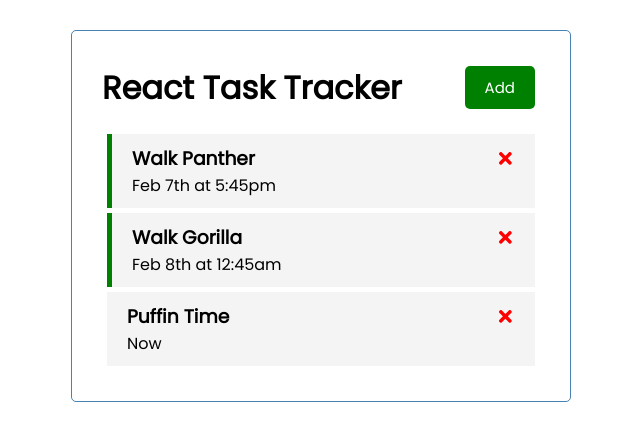
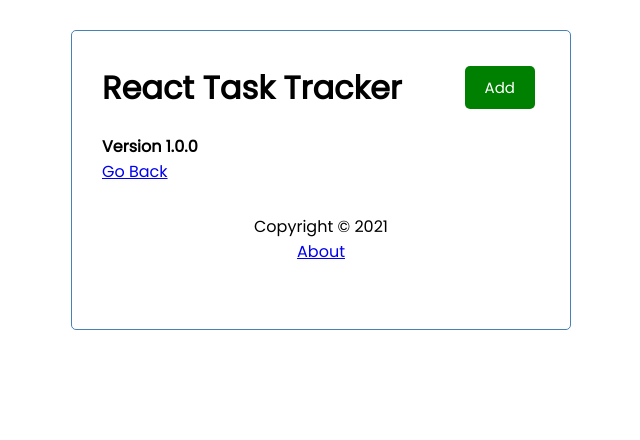
Before and after one commit to JLoweDev/react-task-tracker, a React (Create React App) app: page /about in a window 1280 px wide. Shown: the top 440 px of the page, without its empty margins (319-959 px from the left). Built offline with nearby package versions, Linux system fonts and the light colour scheme; data requests are answered from the project's data file.

Commit message:
react router dom add d to replace a tag with Link

```diff
--- a/src/App.js
+++ b/src/App.js
@@ -1,7 +1,10 @@
 import { useState, useEffect } from 'react'
+import { BrowserRouter as Router, Route } from 'react-router-dom'
 import Header from './components/Header'
 import Tasks from './components/Tasks'
-import AddTask from "./components/AddTask";
+import AddTask from "./components/AddTask"
+import Footer from "./components/Footer"
+import About from "./components/About"
 
 function App() {
   const [showAddTask, setShowAddTask] = useState(false)
@@ -80,11 +83,19 @@
   }
 
   return (
-    <div className="container">
-      <Header title='React Task Tracker' onAdd={() => setShowAddTask(!showAddTask)} showAdd={showAddTask} />
-      {showAddTask && <AddTask onAdd={addTask} />}
-      {tasks.length > 0 ? <Tasks tasks={tasks} onDelete={deleteTask} onToggle={toggleReminder} /> : 'No Tasks'}
-    </div>
+    <Router>
+      <div className="container">
+        <Header title='React Task Tracker' onAdd={() => setShowAddTask(!showAddTask)} showAdd={showAddTask} />
+        <Route path='/' exact render={(props) => (
+          <>
+            {showAddTask && <AddTask onAdd={addTask} />}
+            {tasks.length > 0 ? <Tasks tasks={tasks} onDelete={deleteTask} onToggle={toggleReminder} /> : 'No Tasks'}
+          </>
+        )} />
+        <Route path='/about' component={About} />
+        <Footer />
+      </div>
+    </Router>
   );
 }
 
--- /dev/null
+++ b/src/components/About.js
@@ -0,0 +1,12 @@
+import { Link } from 'react-router-dom'
+
+const About = () => {
+    return (
+        <div>
+            <h4>Version 1.0.0</h4>
+            <Link to="/">Go Back</Link>
+        </div>
+    )
+}
+
+export default About
--- /dev/null
+++ b/src/components/Footer.js
@@ -0,0 +1,10 @@
+const Footer = () => {
+    return (
+        <footer>
+            <p>Copyright &copy; 2021</p>
+            <a href="/about">About</a>
+        </footer>
+    )
+}
+
+export default Footer
```
Also changed, not shown: 1 other file (tests, documents, lock files or other folders).
